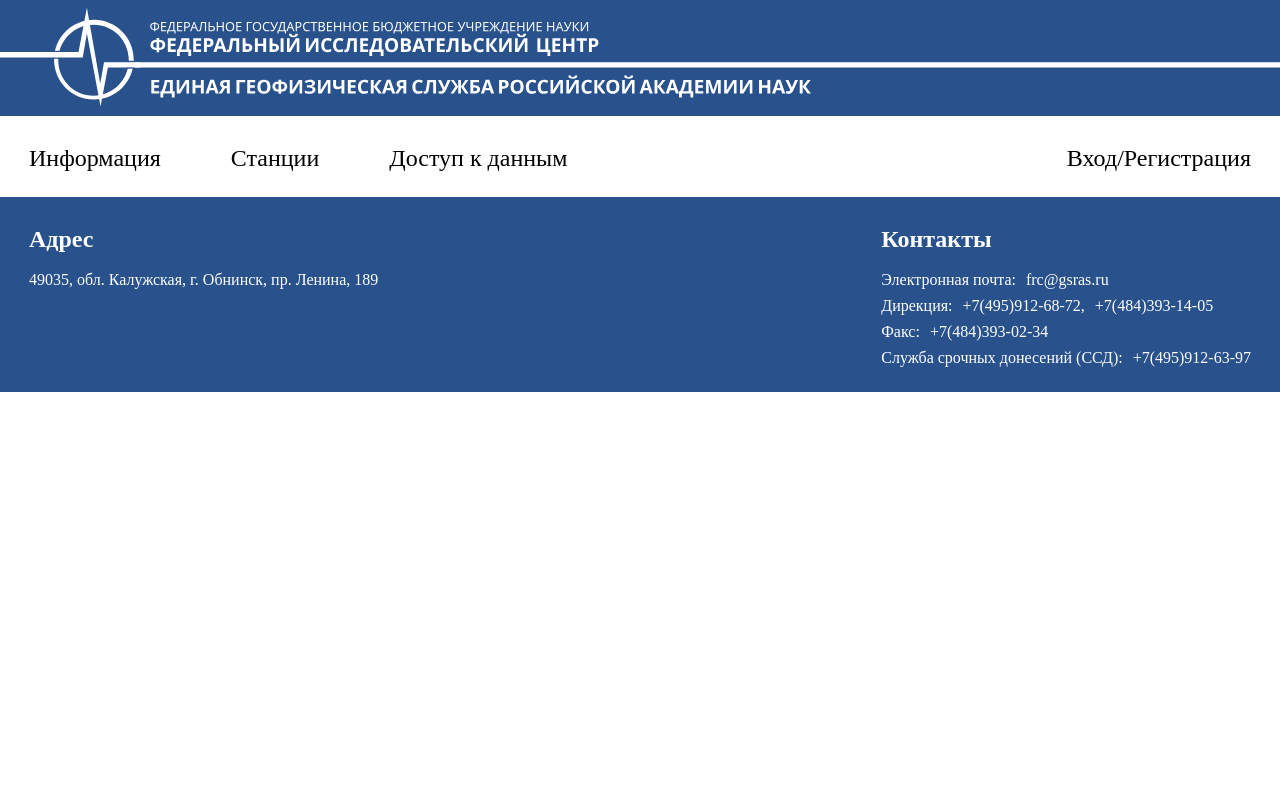
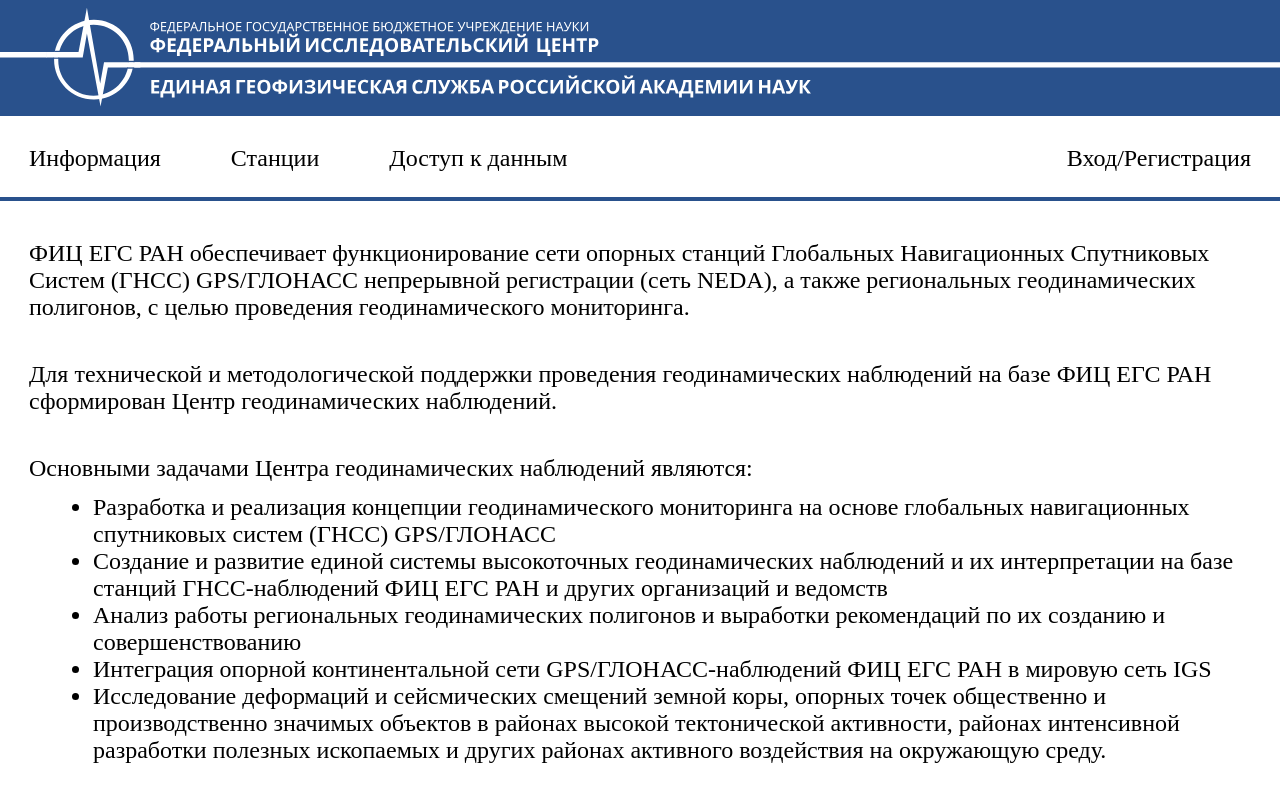
Before and after one commit to arinahotinskaya/interface-FIC-EGS-RAS, a React (Vite) app: page /info-page in a window 1280 px wide. Shown: the top 800 px of the page. Built offline with nearby package versions, Linux system fonts and the light colour scheme; a web font is replaced by a local one.

Commit message:
Make a page for information

```diff
--- a/src/App.jsx
+++ b/src/App.jsx
@@ -1,13 +1,12 @@
+import {Route, Routes} from 'react-router-dom'
 import Header from "./pages/Header/Header"
-import {Route, Routes} from 'react-router-dom'
-import Cards from "./components/Cards/Cards"
-import Stations from "./components/ArchiveAccess/ArchiveAccess"
+import Footer from "./pages/Footer/Footer"
 import Registration from "./pages/Authorization/Registration/Registration"
 import Login from "./pages/Authorization/Login/Login"
 import "./pages/Authorization/Authorization.scss"
 import StationsPage from "./pages/StationsPage/StationsPage"
-import Footer from "./pages/Footer/Footer"
 import AccessPage from "./pages/AccessPage/AccessPage"
+import InfoPage from "./pages/InfoPage/InfoPage"
 
 
 function App() {
@@ -17,6 +16,7 @@
       <Routes>
         <Route path="/stations-page" element={<StationsPage />} />
         <Route path="/access-page" element={<AccessPage />} />
+        <Route path='/info-page' element={<InfoPage />} />
         <Route path="/login" element={<Login />} />
         <Route path="/registration" element={<Registration />} />
       </Routes>
--- a/src/pages/Header/Header.jsx
+++ b/src/pages/Header/Header.jsx
@@ -11,7 +11,7 @@
           </div>
           <div className="header__nav-container">
             <nav className="header__nav">
-              <Link to="/" className="header__link">Информация</Link>
+              <Link to="/info-page" className="header__link">Информация</Link>
               <Link to="/stations-page" className="header__link">Станции</Link>
               <Link to="/access-page" className="header__link">Доступ к данным</Link>
             </nav>
--- /dev/null
+++ b/src/pages/InfoPage/InfoPage.jsx
@@ -0,0 +1,57 @@
+import './InfoPage.scss'
+
+function InfoPage() {
+  return (
+    <>
+      <section className='info'>
+        <div className="info__container">
+          <p className='info__description'>
+            ФИЦ ЕГС РАН обеспечивает функционирование сети опорных станций
+            Глобальных Навигационных Спутниковых Систем (ГНСС) GPS/ГЛОНАСС
+            непрерывной регистрации (сеть NEDA), а также региональных геодинамических
+            полигонов, с целью проведения геодинамического мониторинга.
+          </p>
+          <p className='info__description'>
+            Для технической и методологической поддержки проведения геодинамических
+            наблюдений на базе ФИЦ ЕГС РАН сформирован Центр геодинамических наблюдений.
+          </p>
+          <p className='info__description'>
+            Основными задачами Центра геодинамических наблюдений являются:
+          </p>
+          <ul className='info__list'>
+            <li className='info__item'>
+              Разработка и реализация концепции геодинамического мониторинга
+              на основе глобальных навигационных спутниковых систем (ГНСС) GPS/ГЛОНАСС
+            </li>
+            <li className='info__item'>
+              Создание и развитие единой системы высокоточных геодинамических наблюдений и их
+              интерпретации на базе станций ГНСС-наблюдений ФИЦ ЕГС РАН и других организаций и ведомств
+            </li>
+            <li className='info__item'>
+              Анализ работы региональных геодинамических полигонов и выработки
+              рекомендаций по их созданию и совершенствованию
+            </li>
+            <li className='info__item'>
+              Интеграция опорной континентальной сети GPS/ГЛОНАСС-наблюдений ФИЦ ЕГС РАН в мировую сеть IGS
+            </li>
+            <li className='info__item'>
+              Исследование деформаций и сейсмических смещений земной коры, опорных точек общественно и
+              производственно значимых объектов в районах высокой тектонической активности, районах
+              интенсивной разработки полезных ископаемых и других районах активного воздействия на окружающую среду.
+            </li>
+          </ul>
+          <p className='info__description'>
+            Сеть из опорных станций ФИЦ ЕГС РАН играет важную роль для решения
+            задач крупномасштабной геодинамики, моделирования деформационных процессов,
+            изучения ионосферы и тропосферы. Одной из важнейших задач опорной сети
+            ФИЦ ЕГС РАН является также обеспечение отсчетной основы для региональных
+            геодинамических полигонов (Камчатского, Курильского и Северо-Кавказского),
+            развернутых в тектонически активных областях с целью сгущения наблюдательной сети.
+          </p>
+        </div>
+      </section>
+    </>
+  );
+}
+
+export default InfoPage;
--- /dev/null
+++ b/src/pages/InfoPage/InfoPage.scss
@@ -0,0 +1,25 @@
+@import '../../styles/variables.scss';
+
+.info {
+    &__container {
+        padding: 39px 29px;
+        display: flex;
+        flex-direction: column;
+        row-gap: 5vh;
+    }
+
+    &__description {
+        font-weight: $font-weight-regular;
+        font-size: $font-size-s;
+    }
+
+    &__list {
+        margin-top: -3.5vh;
+    }
+
+    &__item {
+        margin-left: 5vw;
+        font-weight: $font-weight-regular;
+        font-size: $font-size-s;
+    }
+}
```
